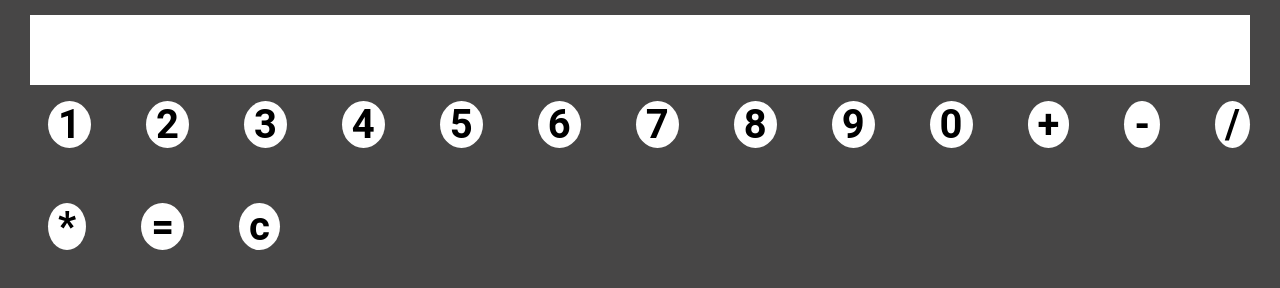
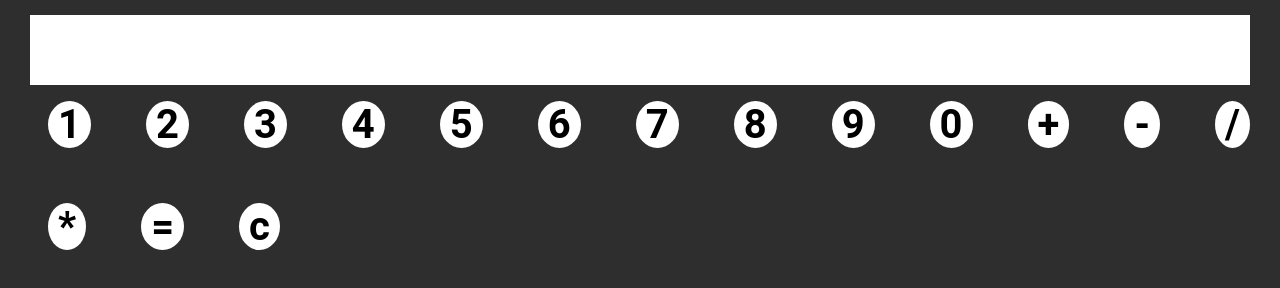
Before and after one commit to Oladirane/calculator-demo, a plain HTML site: page index.html in a window 1280 px wide. Drawn offline with Linux system fonts and the light colour scheme.

Commit message:
calculate

```diff
--- a/styles.css
+++ b/styles.css
@@ -1,5 +1,5 @@
 body {
-  background-color: rgb(71, 70, 70);
+  background-color: rgb(46, 46, 46);
   font-family: roboto;
 }
 
@@ -17,6 +17,11 @@ li {
   font-size: 40px;
   font-weight: 700;
   cursor: pointer;
+  /* width: 70px;
+  height: 70px;
+  display: flex;
+  align-items: center;
+  justify-content: center; */
 }
 
 .input {
```
